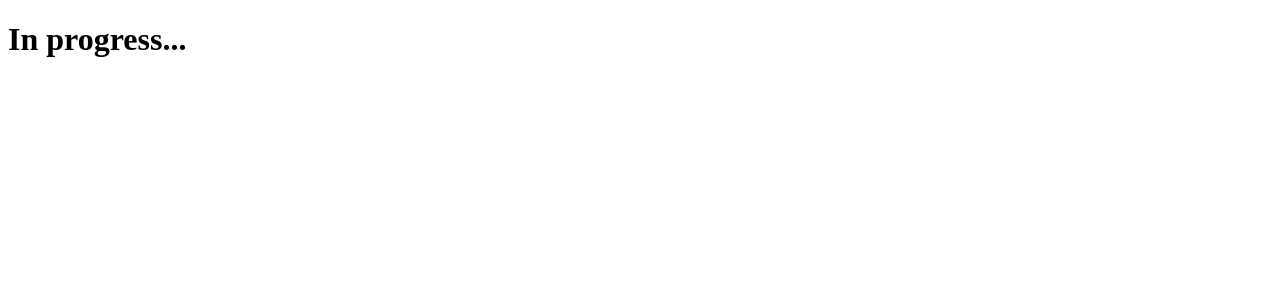
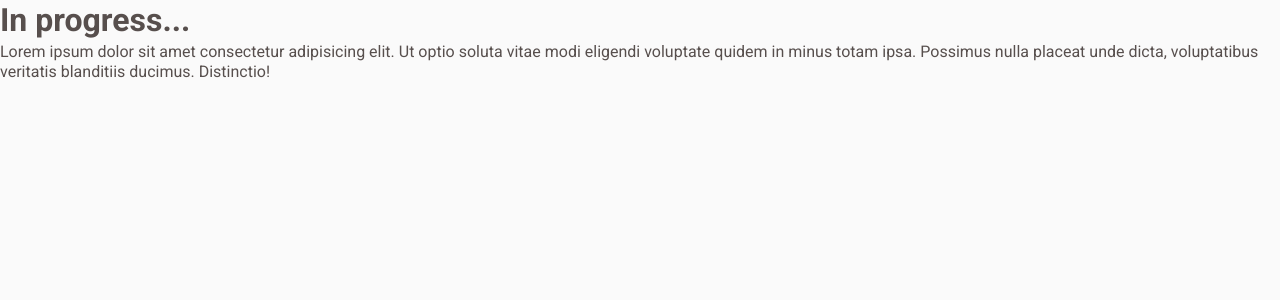
Before and after one commit to Italo-Chiaradia/coffee-delivery, a React (Vite) app: page / in a window 1280 px wide. Shown: the top 300 px of the page. Built offline with nearby package versions, Linux system fonts and the light colour scheme.

Commit message:
add global styles and default theme

```diff
--- a/index.html
+++ b/index.html
@@ -3,6 +3,11 @@
   <head>
     <meta charset="UTF-8" />
     <meta name="viewport" content="width=device-width, initial-scale=1.0" />
+
+    <link rel="preconnect" href="https://fonts.googleapis.com">
+    <link rel="preconnect" href="https://fonts.gstatic.com" crossorigin>
+    <link href="https://fonts.googleapis.com/css2?family=Baloo+2:wght@400..800&family=Roboto:ital,wght@0,100;0,300;0,400;0,500;0,700;0,900;1,100;1,300;1,400;1,500;1,700;1,900&display=swap" rel="stylesheet">
+
     <title>Coffee Delivery</title>
   </head>
   <body>
--- a/src/App.tsx
+++ b/src/App.tsx
@@ -1,8 +1,15 @@
+import { ThemeProvider } from 'styled-components'
+import { defaultTheme } from './styles/themes/default'
+import { GlobalStyle } from './styles/global'
+
 export function App() {
-
   return (
-    <>
+    <ThemeProvider theme={defaultTheme}>
       <h1>In progress...</h1>
-    </>
+      <p>
+        Lorem ipsum dolor sit amet consectetur adipisicing elit. Ut optio soluta vitae modi eligendi voluptate quidem in minus totam ipsa. Possimus nulla placeat unde dicta, voluptatibus veritatis blanditiis ducimus. Distinctio!
+      </p>
+      <GlobalStyle />
+    </ThemeProvider>
   )
 }
--- /dev/null
+++ b/src/styles/global.ts
@@ -0,0 +1,21 @@
+import { createGlobalStyle } from 'styled-components'
+
+export const GlobalStyle = createGlobalStyle`
+  * {
+    margin: 0;
+    padding: 0;
+    box-sizing: border-box;
+  }
+
+  body {
+    background-color: ${({ theme }) => theme.background};
+    color: ${({ theme }) => theme['base-text']}
+  }
+
+  body, input, button, textarea {
+    font-family: 'Roboto', sans-serif;
+    font-size: '16px';
+    line-height: 1.3;
+  }
+
+`
--- /dev/null
+++ b/src/styles/themes/default.ts
@@ -0,0 +1,21 @@
+export const defaultTheme = {
+  'yellow-light': '#F1E9C9',
+  'yellow-dark': '#C47F17',
+  yellow: '#DBAC2C',
+
+  'purple-light': '#EBE5F9',
+  'purple-dark': '#4B2995',
+  purple: '#8047F8',
+
+  'base-subtitle': '#403937',
+  'base-button': '#E6E5E5',
+  'base-title': '#272221',
+  'base-label': '#8D8686',
+  'base-hover': '#D7D5D5',
+  'base-input': '#EDEDED',
+  'base-text': '#574F4D',
+  'base-card': '#F3F2F2',
+
+  background: '#FAFAFA',
+  white: '#FFF',
+}
```
Also changed, not shown: src/@types/styled.d.ts (added, +9 -0 lines).
